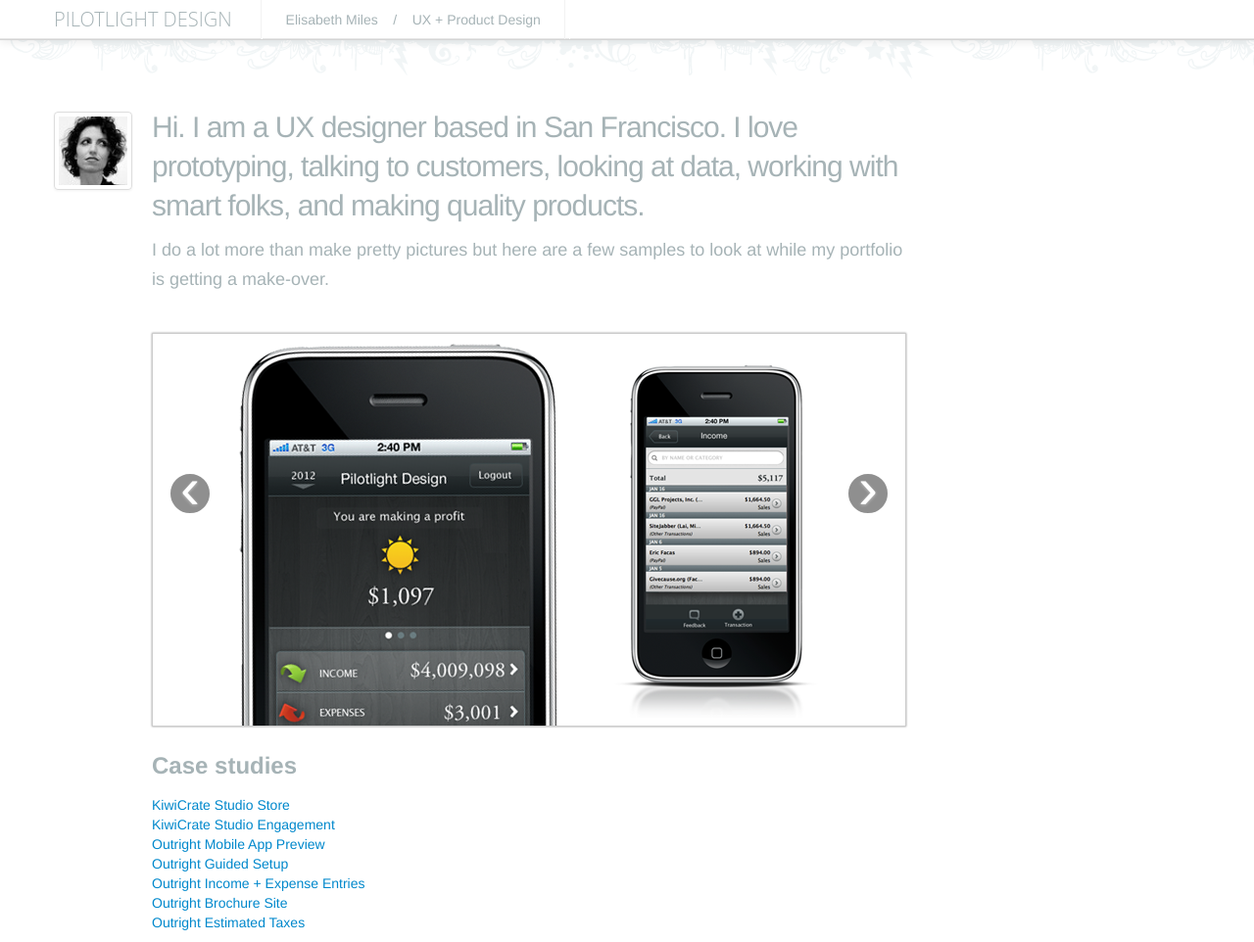
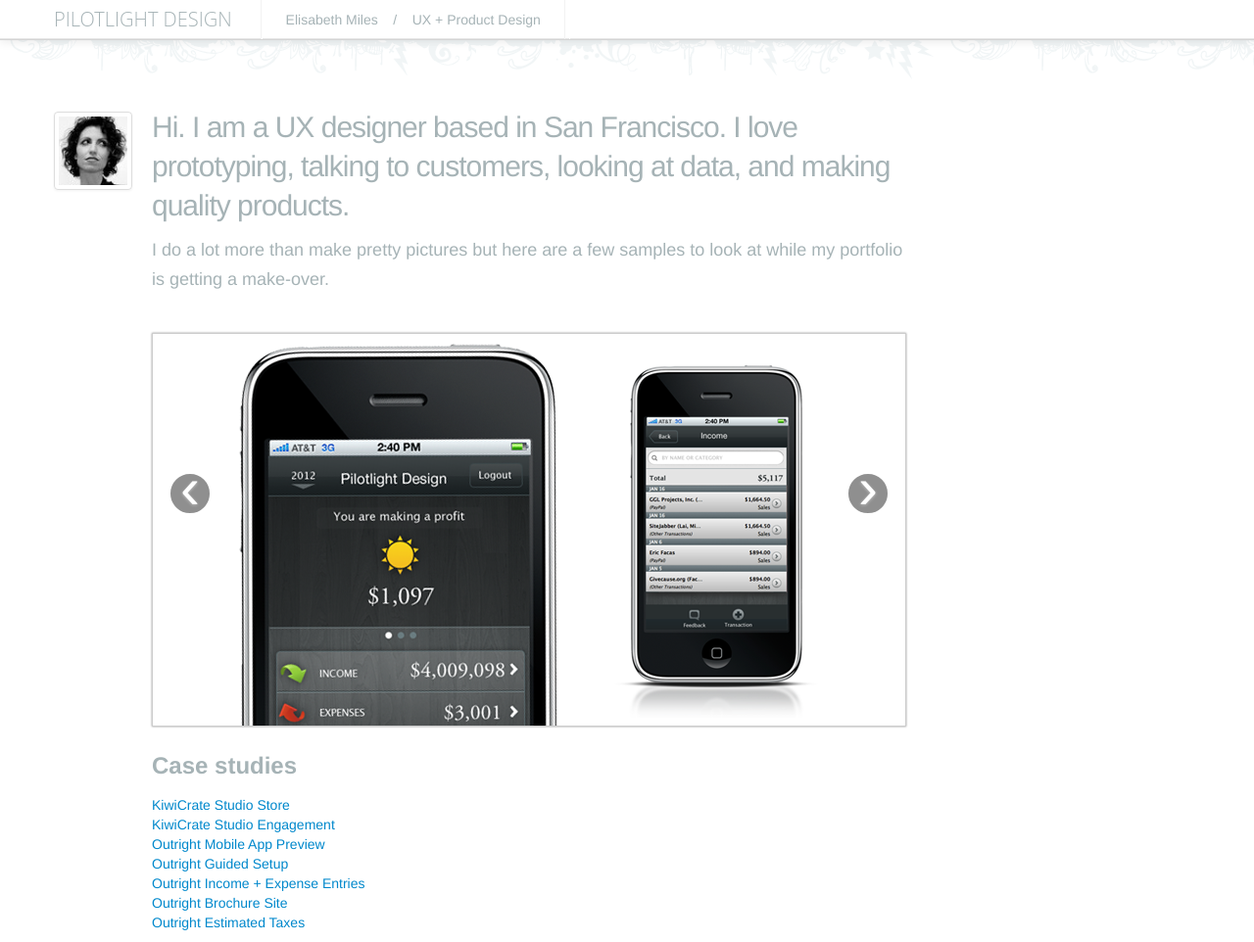
Before and after one commit to elisabethmiles/pilotlightdesign, a Jekyll site: the page built from index.html, in a window 1280 px wide and 962 px high. Shown: the whole window at 98% size. Built offline with Jekyll 4.4.1, drawn with Linux system fonts in a browser that asks for light colours; nearby versions of some CDN libraries; Markdown is read by kramdown in place of the engine named in the settings; comment, search, counter and statistics services are not loaded.

Commit message:
minor content change

```diff
--- a/index.html
+++ b/index.html
@@ -11,7 +11,7 @@
 			</div>
 		</div>
 		<div class="span8">
-			<h1>Hi. I am a UX designer based in San Francisco.  I love prototyping, talking to customers, looking at data, working with smart folks, and making quality products.  </h1>
+			<h1>Hi. I am a UX designer based in San Francisco.  I love prototyping, talking to customers, looking at data, and making quality products.  </h1>
 
 			<p>I do a lot more than make pretty pictures but here are a few samples to look at while my portfolio is getting a make-over. </p>
 
```
